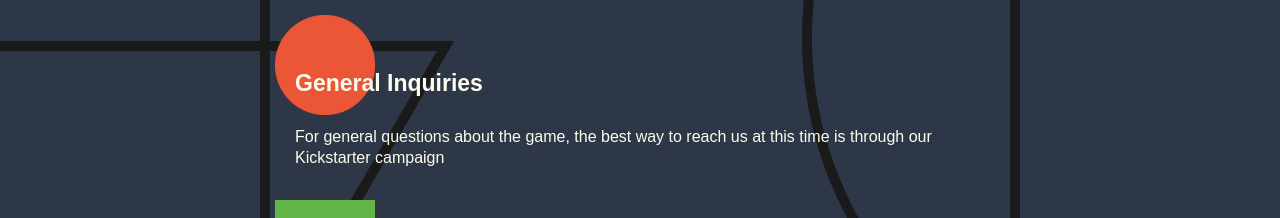
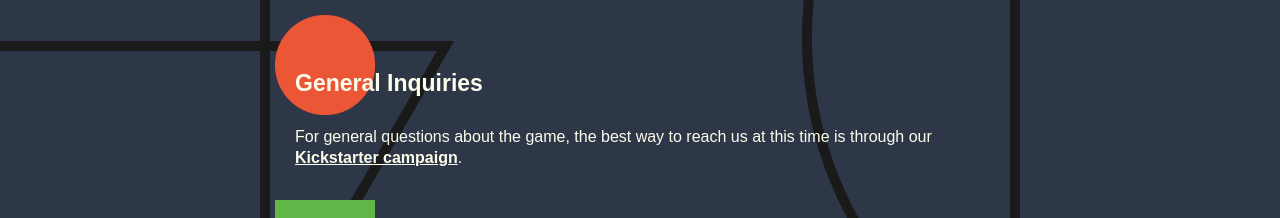
Before and after one commit to ajwpdx/formation, a React (Create React App) app in the folder formation-cra/: page /contact in a window 1280 px wide. Shown: the part 249-467 px from the top of the page. Built offline with nearby package versions, Linux system fonts and the light colour scheme; a web font is replaced by a local one.

Commit message:
added KS links

```diff
--- a/formation-cra/src/components/layouts/Header.js
+++ b/formation-cra/src/components/layouts/Header.js
@@ -9,7 +9,7 @@ const Header = ({ siteTitle }) => (
     <nav>
       <a href="/rules">RULES</a>
       <a href='/print-play'>PRINT & PLAY</a>
-      <a href='/'>BUY</a>
+      <a href='https://www.kickstarter.com/projects/alexwilliams/formation-a-card-arranging-strategy-game?ref=project_build' target="_blank" rel="noreferrer">BUY</a>
       <a href='/contact'>CONTACT</a>
     </nav>
   </header>
--- a/formation-cra/src/components/pages/Contact.js
+++ b/formation-cra/src/components/pages/Contact.js
@@ -17,7 +17,7 @@ const Contact = () => {
                 <img src={circle} className='shape' alt='red circle' />
                 <div>
                     <h3 id='general-inquiries'>General Inquiries</h3>
-                    <p>For general questions about the game, the best way to reach us at this time is through our Kickstarter campaign</p>
+                    <p>For general questions about the game, the best way to reach us at this time is through our <a href="https://www.kickstarter.com/projects/alexwilliams/formation-a-card-arranging-strategy-game?ref=project_build" target="_blank" rel="noreferrer">Kickstarter campaign</a>.</p>
                 </div>
                 <img src={square} className='shape' alt='red circle' />
                 <div>
```
